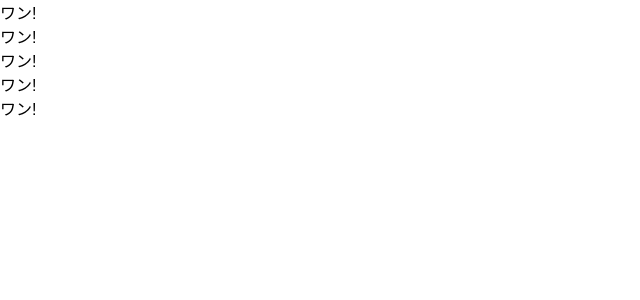
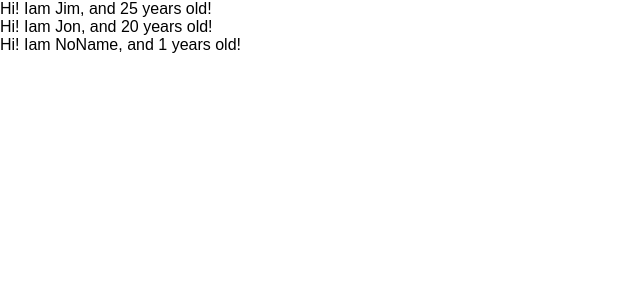
Before and after one commit to SekiguchiKai/udemy-react-redux-crud-application, a React (Create React App) app: page / in a window 1280 px wide. Shown: the top 300 px of the page, without its empty margins (0-640 px from the left). Built offline with nearby package versions, Linux system fonts and the light colour scheme.

Commit message:
propsを追加した

```diff
--- a/src/App.js
+++ b/src/App.js
@@ -1,33 +1,40 @@
 // jsxをトランスパイルするのに使うために
 import React, {Component} from 'react';
 
-// class Component
-// class App extends Component {
-//     render() {
-//         return (
-//             <React.Fragment>
-//                 <label htmlFor="bar">bar</label>
-//                 <input type="text" onChange={() => alert('入力されたぜ')}/>
-//             </React.Fragment>
-//         )
-//     }
-// }
-
 // 関数をただ定義しただけで関数Componentになる
 const App = () => {
+    const profiles = [
+        {
+            name: 'Jim',
+            age: 25,
+        },
+        {
+            name: 'Jon',
+            age: 20,
+        },
+        {
+            name: 'NoName'
+        }
+    ];
+
     return (
         <div>
-            <Dog />
-            <Dog />
-            <Dog />
-            <Dog />
-            <Dog />
+            {
+                profiles.map((profile, index) => {
+                    return <User name={profile.name} age={profile.age} key={index}/>
+                })
+            }
         </div>
     )
 };
 
-const Dog = () => {
-    return <div>ワン!</div>
+const User = (props) => {
+    return <div>Hi! Iam {props.name}, and {props.age} years old!</div>
+};
+
+// propsの値が存在しなかった場合のデフォルトの値を設定しておく
+User.defaultProps = {
+    age: 1
 };
 
 export default App;
```
